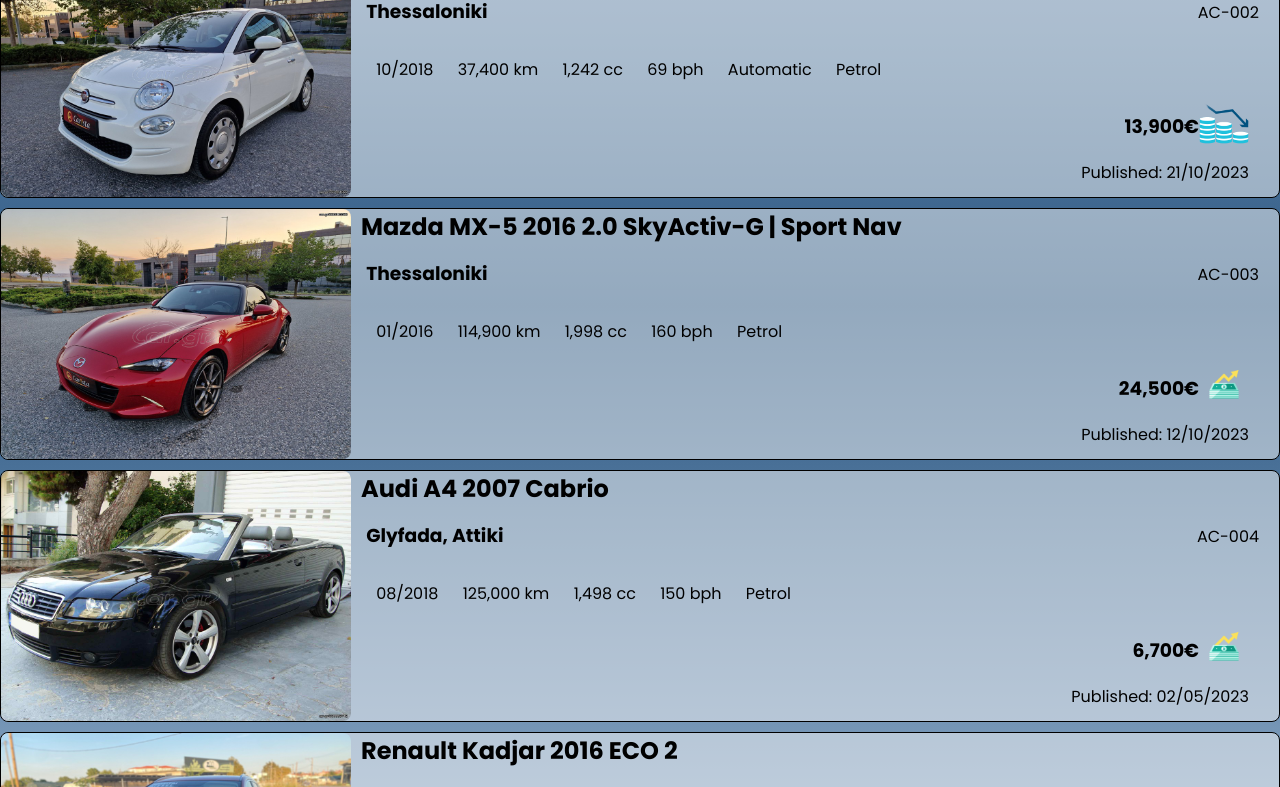
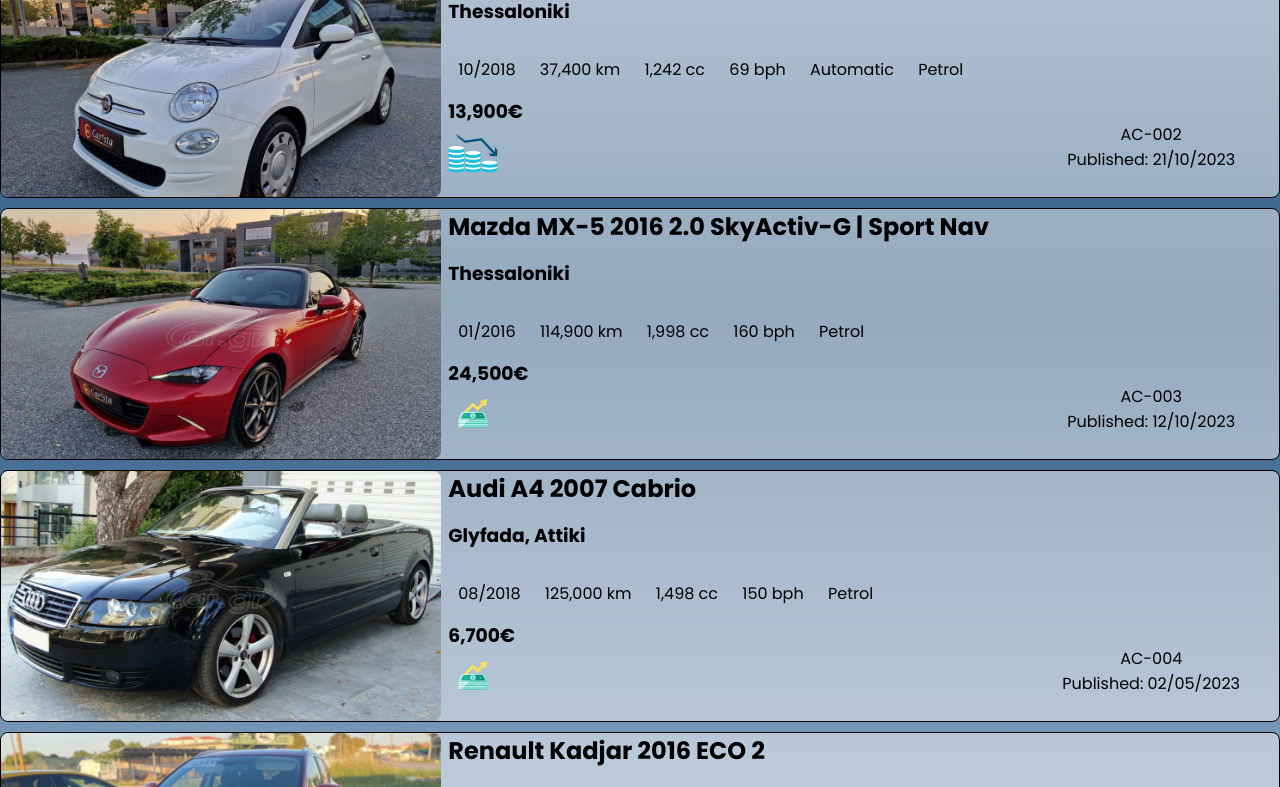
Before and after one commit to Lazaris02/webapp-2023, a plain HTML site: page src/code/car_sales.html in a window 1280 px wide. Shown: the part 540-1327 px from the top of the page. Drawn offline with Linux system fonts and the light colour scheme.

Commit message:
Everything adds up now

```diff
--- a/src/code/car_sales.html
+++ b/src/code/car_sales.html
@@ -54,10 +54,8 @@
 
 
             <article class="ad">
-                <header>
                 <img src="../resources/ad/car1.png" alt="car1">
                 <h2>Volkswagen Beetle 1967</h2>
-                </header>
 
                 <h3>Syros, Cyclades</h3>
                 <p>AC-001</p>
@@ -82,10 +80,8 @@
 
 
             <article class="ad">
-                <header>
                 <img src="../resources/ad/car2.png" alt="car2">
                 <h2>Fiat 500 1.2 Dualogic '18</h2>
-                </header>
 
                 <h3>Thessaloniki</h3>
                 <p>AC-002</p>
@@ -111,10 +107,8 @@
 
 
             <article class="ad">
-                <header>
                 <img src="../resources/ad/car3.png" alt="car3">
                 <h2>Mazda MX-5 2016 2.0 SkyActiv-G | Sport Nav</h2>
-                </header>
 
                 <h3>Thessaloniki</h3>
                 <p>AC-003</p>
@@ -139,10 +133,8 @@
 
 
             <article class="ad">
-                <header>
                 <img src="../resources/ad/car4.png" alt="car4">
                 <h2>Audi A4 2007 Cabrio</h2>
-                </header>
 
                 <h3>Glyfada, Attiki</h3>
                 <p>AC-004</p>
@@ -167,10 +159,8 @@
 
 
             <article class="ad">
-                <header>
                 <img src="../resources/ad/car5.png" alt="car5">
                 <h2>Renault Kadjar 2016 ECO 2</h2>
-                </header>
 
                 <h3>Katerini, Pierias</h3>
                 <p>AC-005</p>
--- a/src/code/styles.css
+++ b/src/code/styles.css
@@ -963,9 +963,8 @@ main>img {
     /* giving shape to the images of every ad */
     border-radius: 8px;
     /*makes the shape rounder*/
-    width: 350px;
+    width: 440px;
     height: 250px;
-    margin-right: 10px;
 }
 
 .ad li {
@@ -1022,8 +1021,12 @@ main>img {
 #team_arc section img {
     /* adjusting the size of images of the member teams and make them appear round */
     width: 200px;
-    height: 200px;
+    height: 250px;
     border-radius: 50%;
+}
+
+#team_arc > img{
+    width: 500px;
 }
 
 /* ----------------------------Styling for house_sales_details html---------------------------- */
@@ -1142,118 +1145,123 @@ th {
 
 /* ---------------------------!!!!!!!!! Antzi Positioning Starts Here !!!!!!!!!!------------------------------- */
 
-/* positioning for about us */
-
-#find_arc{
-    /* makes the elements of the article appear vertical and in the center */
+#about_us_main{
+    /* i am making the childs of the about_us_main which are the 2 articles display in a flex vertically */
     display: flex;
     flex-direction: column;
-    align-items: center;
 }
 
-#team_arc {
-    /* i am making the team article a display grid in order to handle */
-    /* the 4 elements of the article. I am making 2 columns and 2 rows.  */
+#team_arc{
+    /* i am making the childs of the team_arc which are an image, a div and 2 sections */
+    /* display in a grid */
     display: grid;
-    grid-template-columns: 1fr 2fr;
-    grid-template-rows: 1fr 1fr;
-    grid-column-gap: 20px;
+    grid-template-rows: 50% 50%;
+    grid-template-columns: 35% 15% 50%;
+}
+
+#team_arc img{
+    /* positioning the image of the team_arc article */
+    grid-column: 1 / 2;
+    grid-row: 1 / 2;
+}
+
+#team_arc div{
+    /* positioning the div of team_arc */
+    grid-column: 2 / 4;
+    grid-row: 1 / 2;
+}
+
+#team_arc section:first-child{
+    /* positioning the first section of the team_arc */
+    grid-column: 1 / 3;
+    grid-row: 2 / 3;
+}
+
+#team_arc section:last-child{
+    /* positioning the 2nd section of the team_arc */
+    grid-column: 3 / 4;
+    grid-row: 2 / 3;
 }
 
 .member_description{
-    /* i am making the member description part grid in order to display better the 3 elements */
+    /* displaying the section that has the photo and the description of the team member in a grid */
     display: grid;
-    grid-template-rows: 0.3fr 2fr;
-    grid-template-columns: 1.2fr 2fr;
+    grid-template-columns: 40% 60%;
+    grid-template-rows: 15% 90%;
+}
+
+.member_description img{
+    /* positioning the image of the member_description section */
+    grid-column: 1 / 2;
+    grid-row: 1 / -1;
+    justify-self: center;
 }
 
 .member_description h3{
-    /* placing the h3 in the grid */
+    /* positioning the h3 of the member_description */
     grid-column: 2 / 3;
     grid-row: 1 / 2;
-
-}
-
-.member_description img{
-    /* placing the image in the grid */
-    grid-column: 1 / 2;
-    grid-row: 1 / -1;
-    align-self: center;
-    padding-left: 10px;
 }
 
 .member_description p{
-    /* placing the paragraph in the grid */
+    /* positioning the p of the member_description */
     grid-column: 2 / 3;
     grid-row: 2 / 3;
 }
-
 /* ------------------------------------------------------------------------------------------------------------------------- */
 
 /* positioning for house sales and car sales */
 
-.ad{
-    /* creating the main grid of the ad */
-    display: grid;
-    grid-template-columns: 0.4fr 1fr;
-    grid-template-rows: 50px 50px 50px 50px 50px;
-
+.sales_page{
+    /* making the child elements of the sales_page display with felx vertically */
+    display: flex;
+    flex-direction: column;
 }
 
-.ad header{
-    /* because the img and the h2 is inside a header we cant reach them */
-    /* so we will handle with a flex at the same time */
-    display: flex;
-    flex-direction: row;
-    grid-column: 1 / -1;
+.ad{
+    /* making the ads display as a grid to handle the different elements that they have */
+    display: grid;
+    grid-template-columns: 35% 45% 20%;
+    grid-template-rows: 20% 20% 20% 20% 20%;
+}
+
+.ad img{
+    grid-column: 1 / 2;
+    grid-row: 1 / -1;
+    object-fit: cover;
+}
+
+.ad h2{
+    grid-column: 2 / 3;
     grid-row: 1 / 2;
 }
 
-.ad > h3{
-    grid-column: 2 / 3;
+.ad h3{
+    grid-column: 2 / 4;
     grid-row: 2 / 3;
-    justify-self: start;
-
 }
 
-.ad > p{
-    /* positioning the code of the ad */
-    grid-column: 2 / 3;
-    grid-row: 2 /3;
-    margin-top: 3px;
-    align-items: stretch;
-    justify-self: end;
-    margin-right: 20px;
+.ad p{
+    grid-column: 3 / 4;
+    grid-row: 4 / 5;
+    justify-self: center;
+    align-self: end;
 }
 
 .ad ul{
-    /* positioning the list */
-    grid-column: 2 / 3;
+    grid-column: 2 / 4;
     grid-row: 3 / 4;
-
-}
-
-.ad div h3{
-    margin-top: 15px;
 }
 
 .ad div{
-    /* positioning the price with the price img the same way we do with the header */
-    display: flex;
-    flex-direction: row;
-    grid-column: 2 / 3;
-    grid-row: 4 / 5;
-    justify-content: flex-end;
-    margin-right: 20px;
-
+    grid-column: 2 / 4;
+    grid-row: 4 / 6;
 }
 
 .ad footer{
-    /* positioning the day of the publication */
-    grid-column: 2 / 3;
+    grid-column: 3 / 4;
     grid-row: 5 / 6;
-    place-self: center end;
-    margin-right: 30px;
+    justify-self: center;
 }
 
 /* ------------------------------------------------------------------------------------------------ */
```
Also changed, not shown: src/code/aboutus.html (+2 -2 lines). Lines whose indentation alone changed are shown as unchanged.
